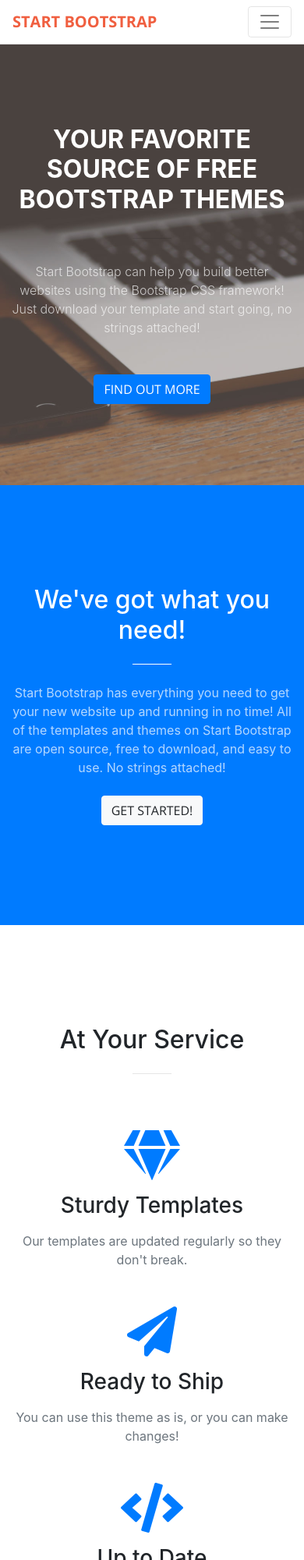
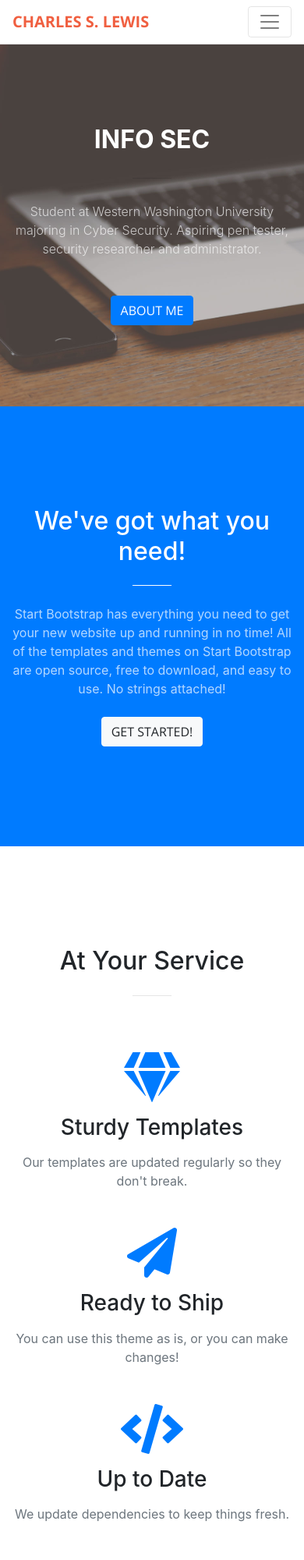
Before and after one commit to clewis10/clewis.github.io, a website with bundled scripts: page index.html in a window 390 px wide. Shown: the top 2000 px of the page at 78% size. Built offline with nearby package versions, Linux system fonts and the light colour scheme.

Commit message:
Update index.html

```diff
--- a/index.html
+++ b/index.html
@@ -8,7 +8,7 @@
     <meta name="description" content="">
     <meta name="author" content="">
 
-    <title>Charles Lewis - Mr. Ethical Hacker</title>
+    <title>Mr. Ethical Hacker • Cyber Security</title>
 
     <!-- Bootstrap core CSS -->
     <link href="vendor/bootstrap/css/bootstrap.min.css" rel="stylesheet">
@@ -31,17 +31,17 @@
     <!-- Navigation -->
     <nav class="navbar navbar-expand-lg navbar-light fixed-top" id="mainNav">
       <div class="container">
-        <a class="navbar-brand js-scroll-trigger" href="#page-top">Start Bootstrap</a>
+        <a class="navbar-brand js-scroll-trigger" href="#page-top">Charles S. Lewis</a>
         <button class="navbar-toggler navbar-toggler-right" type="button" data-toggle="collapse" data-target="#navbarResponsive" aria-controls="navbarResponsive" aria-expanded="false" aria-label="Toggle navigation">
           <span class="navbar-toggler-icon"></span>
         </button>
         <div class="collapse navbar-collapse" id="navbarResponsive">
           <ul class="navbar-nav ml-auto">
             <li class="nav-item">
-              <a class="nav-link js-scroll-trigger" href="#about">About</a>
+              <a class="nav-link js-scroll-trigger" href="#skills">Skills</a>
             </li>
             <li class="nav-item">
-              <a class="nav-link js-scroll-trigger" href="#services">Services</a>
+              <a class="nav-link js-scroll-trigger" href="#services">Experience</a>
             </li>
             <li class="nav-item">
               <a class="nav-link js-scroll-trigger" href="#portfolio">Portfolio</a>
@@ -59,13 +59,13 @@
         <div class="row">
           <div class="col-lg-10 mx-auto">
             <h1 class="text-uppercase">
-              <strong>Your Favorite Source of Free Bootstrap Themes</strong>
+              <strong>Info Sec</strong>
             </h1>
             <hr>
           </div>
           <div class="col-lg-8 mx-auto">
-            <p class="text-faded mb-5">Start Bootstrap can help you build better websites using the Bootstrap CSS framework! Just download your template and start going, no strings attached!</p>
-            <a class="btn btn-primary btn-xl js-scroll-trigger" href="#about">Find Out More</a>
+            <p class="text-faded mb-5">Student at Western Washington University majoring in Cyber Security. Aspiring pen tester, security researcher and administrator.</p>
+            <a class="btn btn-primary btn-xl js-scroll-trigger" href="#about">About Me</a>
           </div>
         </div>
       </div>
@@ -79,6 +79,49 @@
             <hr class="light my-4">
             <p class="text-faded mb-4">Start Bootstrap has everything you need to get your new website up and running in no time! All of the templates and themes on Start Bootstrap are open source, free to download, and easy to use. No strings attached!</p>
             <a class="btn btn-light btn-xl js-scroll-trigger" href="#services">Get Started!</a>
+          </div>
+        </div>
+      </div>
+    </section>
+
+    <section id="skills">
+      <div class="container">
+        <div class="row">
+          <div class="col-lg-12 text-center">
+            <h2 class="section-heading">At Your Service</h2>
+            <hr class="my-4">
+          </div>
+        </div>
+      </div>
+      <div class="container">
+        <div class="row">
+          <div class="col-lg-3 col-md-6 text-center">
+            <div class="service-box mt-5 mx-auto">
+              <i class="fas fa-4x fa-gem text-primary mb-3 sr-icon-1"></i>
+              <h3 class="mb-3">Sturdy Templates</h3>
+              <p class="text-muted mb-0">Our templates are updated regularly so they don't break.</p>
+            </div>
+          </div>
+          <div class="col-lg-3 col-md-6 text-center">
+            <div class="service-box mt-5 mx-auto">
+              <i class="fas fa-4x fa-paper-plane text-primary mb-3 sr-icon-2"></i>
+              <h3 class="mb-3">Ready to Ship</h3>
+              <p class="text-muted mb-0">You can use this theme as is, or you can make changes!</p>
+            </div>
+          </div>
+          <div class="col-lg-3 col-md-6 text-center">
+            <div class="service-box mt-5 mx-auto">
+              <i class="fas fa-4x fa-code text-primary mb-3 sr-icon-3"></i>
+              <h3 class="mb-3">Up to Date</h3>
+              <p class="text-muted mb-0">We update dependencies to keep things fresh.</p>
+            </div>
+          </div>
+          <div class="col-lg-3 col-md-6 text-center">
+            <div class="service-box mt-5 mx-auto">
+              <i class="fas fa-4x fa-heart text-primary mb-3 sr-icon-4"></i>
+              <h3 class="mb-3">Made with Love</h3>
+              <p class="text-muted mb-0">You have to make your websites with love these days!</p>
+            </div>
           </div>
         </div>
       </div>
```
